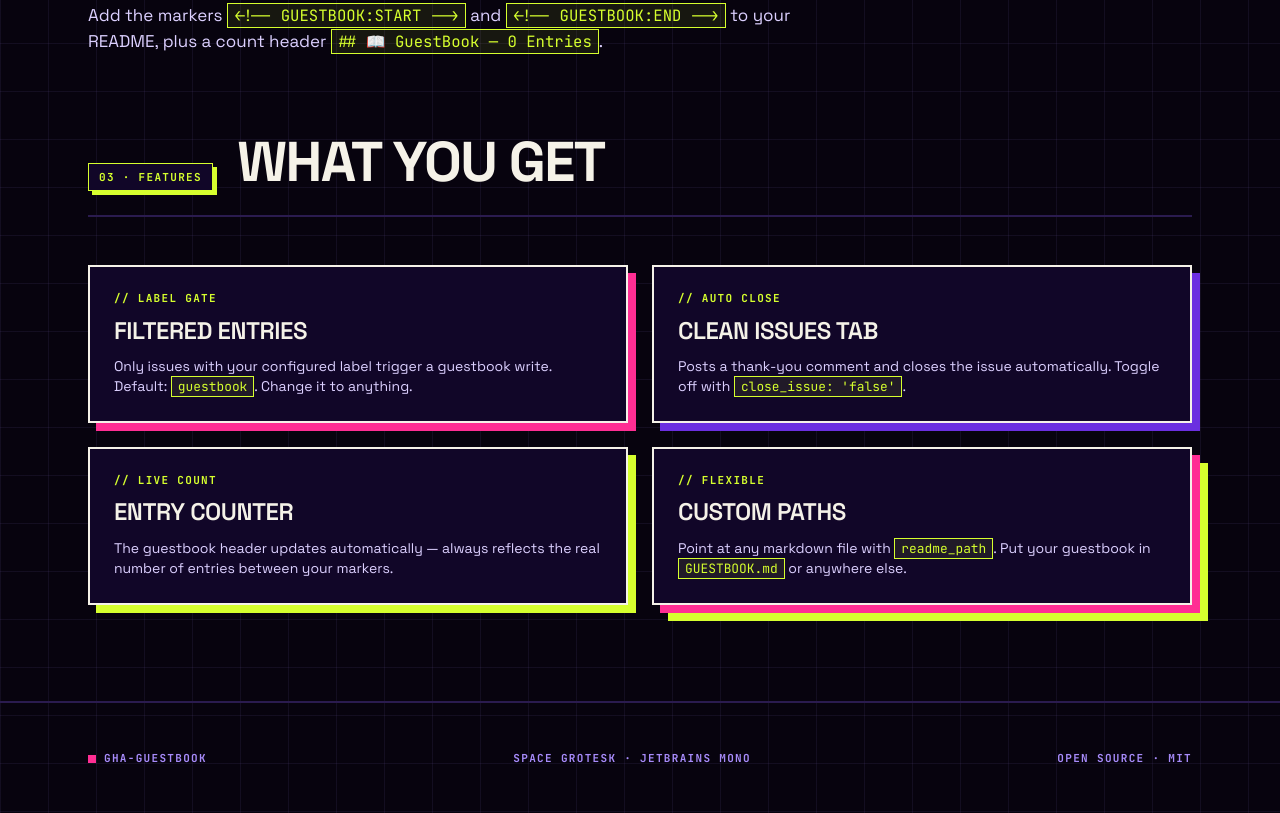
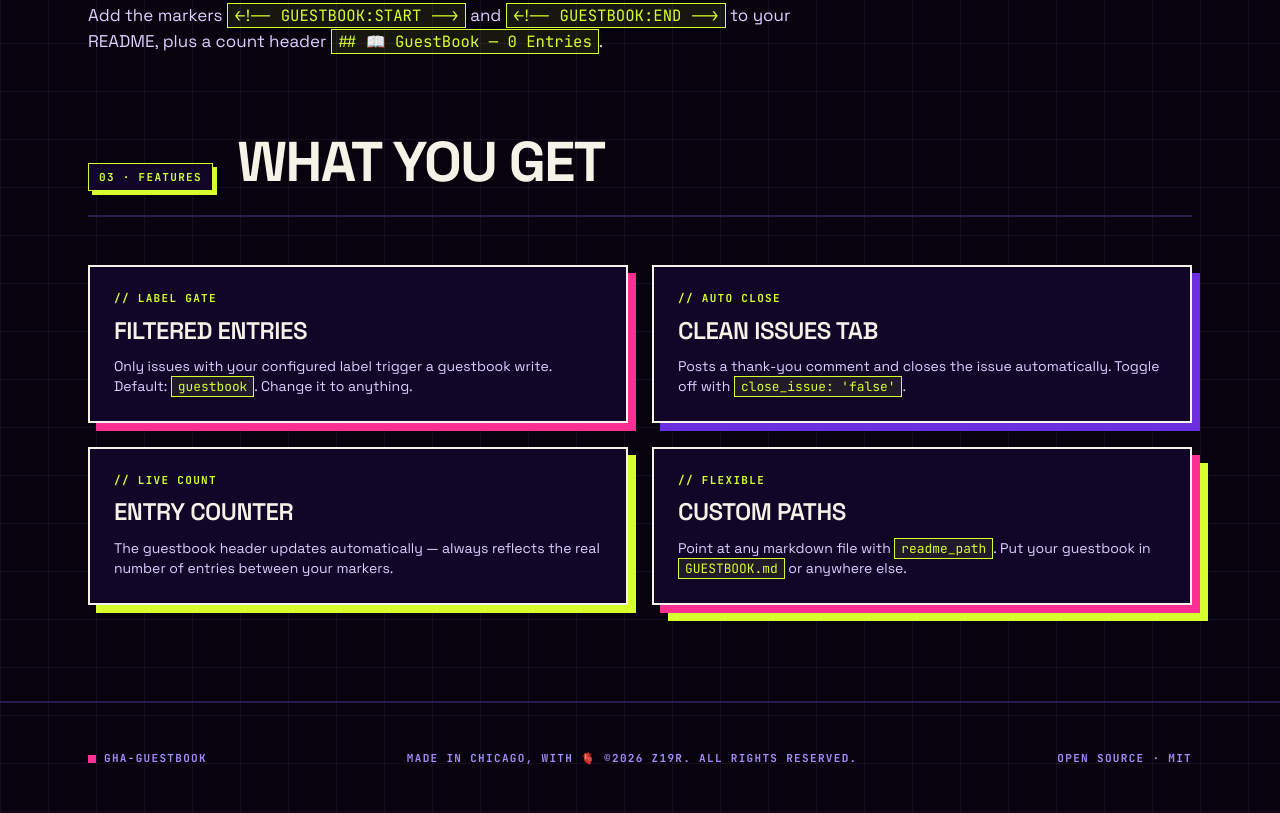
Before and after one commit to z19r/gha-guestbook, a plain HTML site: page index.html in a window 1280 px wide. Shown: the part 1685-2498 px from the top of the page. Drawn offline with Linux system fonts and the light colour scheme.

Commit message:
fix: update org references to z19r for Marketplace listing

```diff
--- a/index.html
+++ b/index.html
@@ -466,7 +466,7 @@ a:hover { color: var(--accent-hot); }
   <div class="wrap">
     <div class="row">
       <div><span style="display:inline-block;width:8px;height:8px;background:var(--c-magenta);margin-right:8px;vertical-align:middle;"></span>GHA-GUESTBOOK</div>
-      <div>SPACE GROTESK &middot; JETBRAINS MONO</div>
+      <div>Made in Chicago, with 🫀 ©2026 z19r. All rights reserved.</div>
       <div>OPEN SOURCE &middot; MIT</div>
     </div>
   </div>
```
Also changed, not shown: 3 other files.
